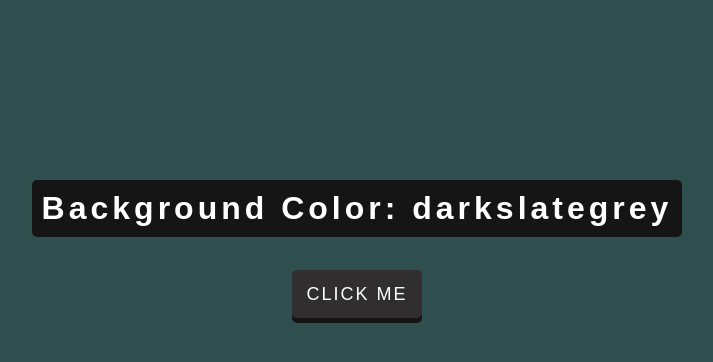
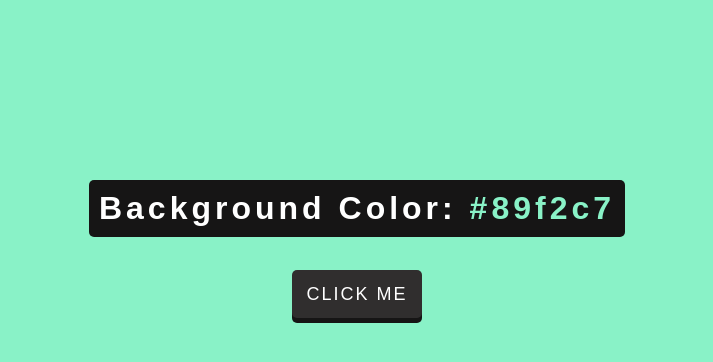
Before and after one commit to xudaybergenov/color-flipper, a plain HTML site: page index.html in a window 1280 px wide. Both pictures are taken after a click on the button "CLICK ME". Shown: the whole page, without its empty margins (283-996 px from the left). Drawn offline with Linux system fonts and the light colour scheme.

Commit message:
Add-scriptjs-section

```diff
--- a/index.html
+++ b/index.html
@@ -12,7 +12,7 @@
   <div class="wrapper">
     <div class="wrapper__row">
       <div class="card">
-        <div class="title">Background Color: <span class="hex__color">darkslategrey</span></div>
+        <div class="title">Background Color: <span class="hex__color">#2f4f4f</span></div>
         <div class="btn__box">
           <button class="btn">
             Click Me
@@ -23,5 +23,6 @@
     </div>
   </div>
 
+  <script src="script.js"></script>
 </body>
 </html>
--- /dev/null
+++ b/script.js
@@ -0,0 +1,14 @@
+let body = document.body;
+let btn = document.querySelector('.btn');
+let hexColor = document.querySelector('.hex__color');
+
+
+
+
+btn.onclick = () =>{
+  let hex = '#' + Math.floor(Math.random() * 16777216).toString(16);
+
+  hexColor.innerHTML = hex;
+  hexColor.style.color = hex;
+  body.style.backgroundColor = hex;
+}
--- a/style.css
+++ b/style.css
@@ -7,7 +7,7 @@
 }
 
 body{
-  background-color: darkslategray;
+  background-color: #2f4f4f;
   font-family: sans-serif;
 }
 
@@ -36,6 +36,9 @@ body{
   margin-bottom: 33px;
   background-color: rgb(22, 21, 21);
   color: rgb(255, 255, 255);
+}
+.hex__color{
+  color: rgb(47, 79, 79);
 }
 .btn__box{
   position: relative;
```
